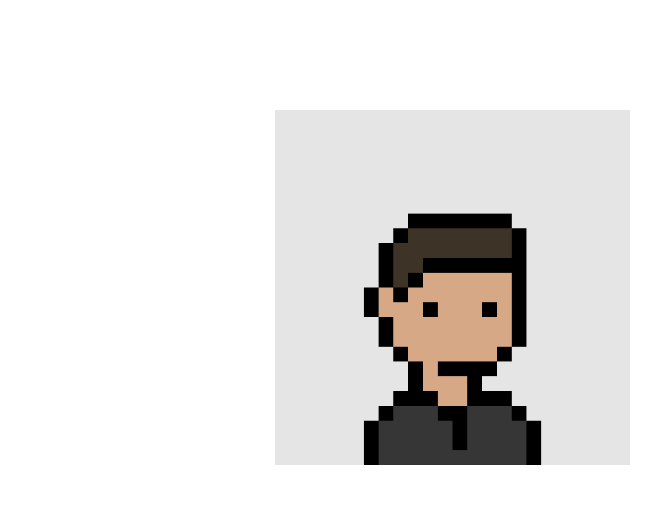
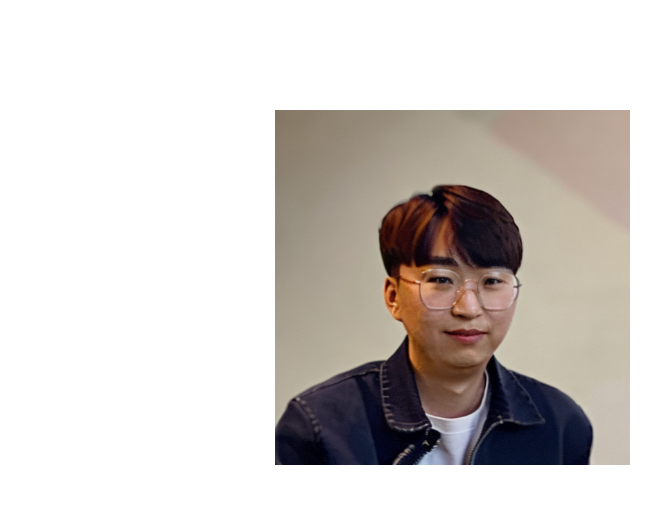
Before and after one commit to dankim6492/me, a plain HTML site: page index.html in a window 1280 px wide. Shown: the part 115-630 px from the top of the page, 0-645 px from the left. Drawn offline with Linux system fonts and the light colour scheme.

Commit message:
Update assets

```diff
--- a/index.html
+++ b/index.html
@@ -13,7 +13,7 @@
 
       This should be the same across all pages.
      -->
-    <link rel="icon" href="./assets/images/1311.png" />
+    <link rel="icon" href="./assets/images/1318.png" />
 		<title>Daniel Kim</title>
     <meta name="description" content="A project portfolio.">
     <meta name="viewport" content="width=device-width, initial-scale=1" />
@@ -50,7 +50,7 @@
             - Change the number to point to your Unemployable & replace the OpenSea link with your own
             - If you aren't using an Unemployable as your image, remove the entire "a" element
           -->
-          <img src="./assets/images/1311.png" class="portfolio-header-image">
+          <img src="./assets/images/1318.png" class="portfolio-header-image">
           <a class="no-underline" target="_blank" href="https://opensea.io/assets/0xe0be388ab81c47b0f098d2030a1c9ef190691a8a/1311">
             <!-- <span class="image-caption">Unemployables #1311</span> -->
           </a>
```
Also changed, not shown: assets/images/1314.png (added), assets/images/1316.png (added), assets/images/1318.png (added), 2 other files.
